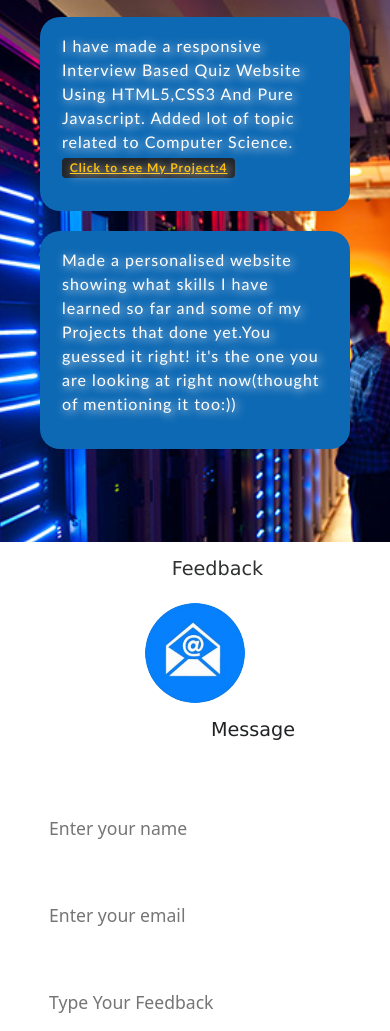
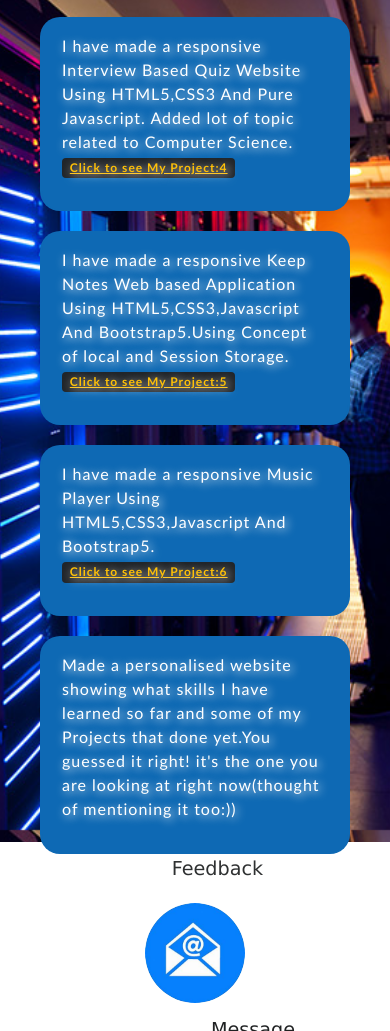
Before and after one commit to Akashkhandelwal191/PortFolio, a plain HTML site: page index.html in a window 390 px wide. Shown: the part 5241-6272 px from the top of the page. Drawn offline with nearby package versions, Linux system fonts and the light colour scheme.

Commit message:
Project add

```diff
--- a/Css/style.css
+++ b/Css/style.css
@@ -475,7 +475,7 @@ h3 {
     background-position: center;
     background-size: cover;
     background-attachment: fixed;
-    height: 800px;
+    height: 1100px;
 }
 
 .Projectsection h1 {
@@ -709,7 +709,7 @@ footer {
         left:25%;
     }
     .Projectsection{
-        height: 1200px;
+        height: 1400px;
     }
 
 }
@@ -743,7 +743,7 @@ footer {
         left:12%;
     }
     .Projectsection{
-        height: 1200px;
+        height: 1700px;
     }
 
 
@@ -826,9 +826,7 @@ footer {
         padding: 15px;
         text-align: left;
     }
-    .Projectsection{
-        height: 1400px;
-    }
+
 }
 @media screen and (max-width:376px)
 {
@@ -864,9 +862,7 @@ footer {
         float: right;
         padding: 50px;
     }
-    .Projectsection{
-        height: 1800px;
-    }
+
 
     .btn3{
         margin: 10px;
@@ -900,4 +896,7 @@ footer {
     .btn2{
         top:40%;
     }
+    .Projectsection{
+        height: 1900px;
+    }
 }
--- a/index.html
+++ b/index.html
@@ -662,6 +662,23 @@
                 </p>
             </div>
 
+
+            <div class="Projectsub">
+                <p>I have made a responsive Keep Notes Web based Application Using HTML5,CSS3,Javascript And Bootstrap5.Using Concept
+                    of local and Session Storage.<span class="badge bg-dark"><a class="text-warning"
+                            href="https://akashkhandelwal191.github.io/KeepNotes/" target="newtab">Click to see My
+                            Project:5</a></span></p>
+                </p>
+            </div>
+
+
+            <div class="Projectsub">
+                <p>I have made a responsive Music Player Using HTML5,CSS3,Javascript And Bootstrap5.<span class="badge bg-dark"><a class="text-warning"
+                            href="https://akashkhandelwal191.github.io/MusicPlayer/" target="newtab">Click to see My
+                            Project:6</a></span></p>
+                </p>
+            </div>
+
             <div class="Projectsub">
                 <p>Made a personalised website showing what skills I have learned so far and some of my Projects that
                     done yet.You
```
